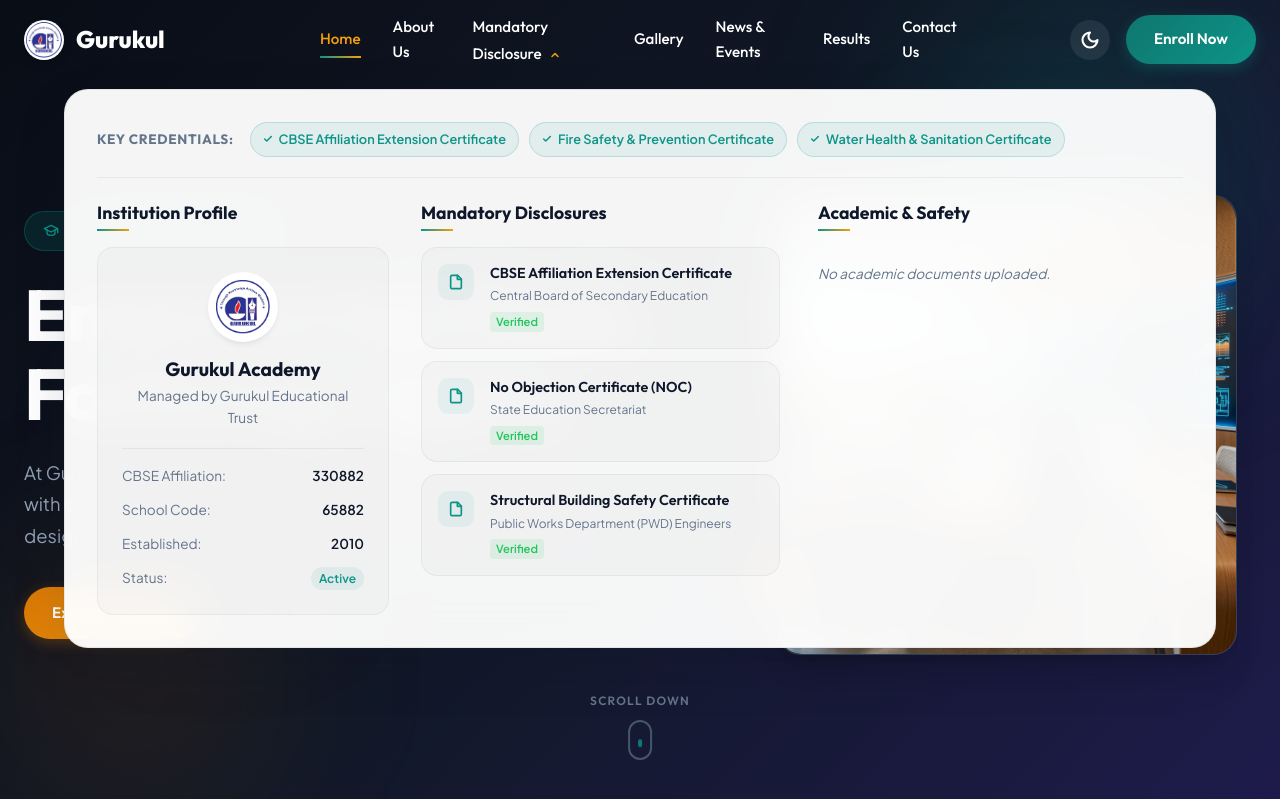
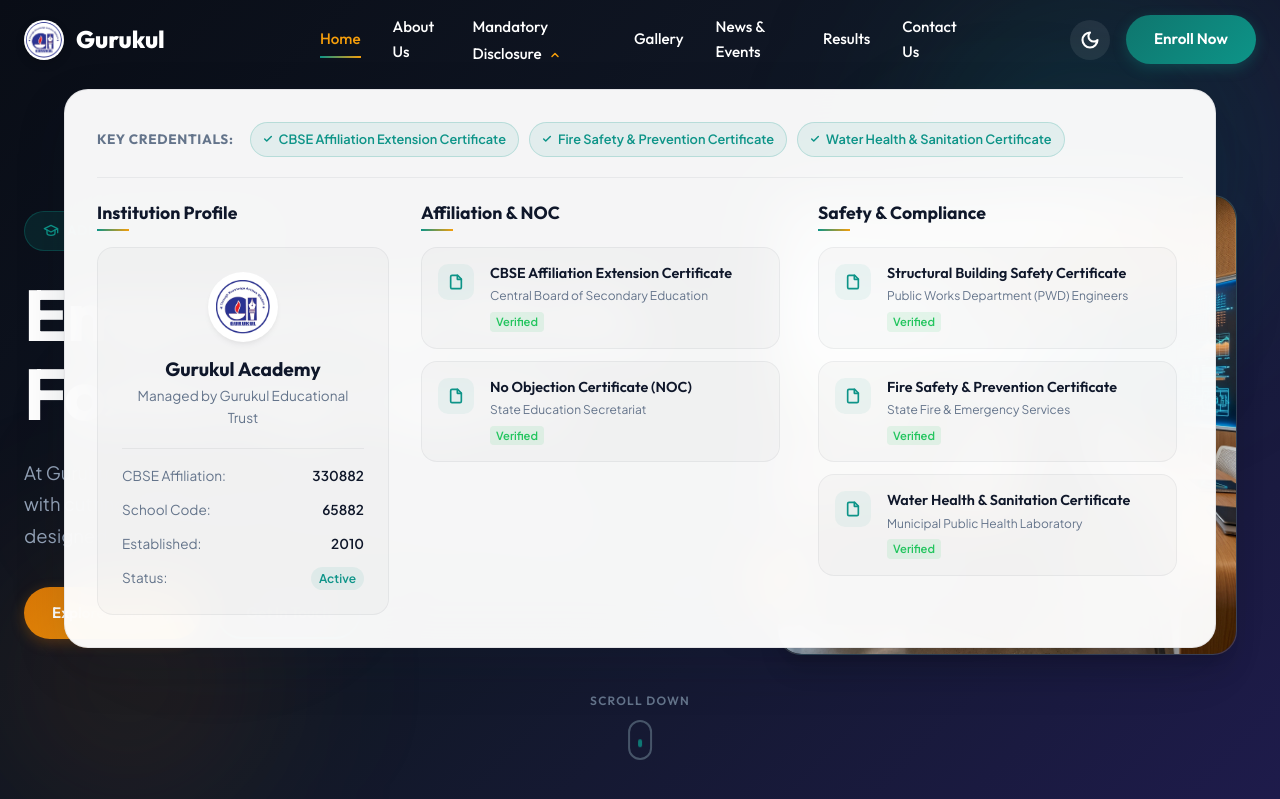
Before and after one commit to arccena2025-dev/gurukul, a PHP site: page /index.php in a window 1280 px wide, after a click on "Mandatory Disclosure". Shown: the top 799 px of the page. Run offline with PHP 8.4, Linux system fonts and the light colour scheme; data comes from the database, SQL or seed files in the repository; tables that the repository leaves empty hold one stand-in row (values such as "Sample post"); grey boxes marked "Sample" are stand-in pictures.

Commit message:
feat: segregate footer and header certificates by category

```diff
--- a/includes/footer.php
+++ b/includes/footer.php
@@ -69,10 +69,38 @@ if (isset($pdo)) {
                 <div class="footer-col">
                     <h4>Mandatory Disclosures</h4>
                     <div class="footer-links">
-                        <?php if (empty($footer_certs)): ?>
-                            <div class="footer-link-item"><a href="#">No Certificates Loaded</a></div>
+                        <!-- Group 1: Affiliation & NOC -->
+                        <div class="footer-sub-group-title" style="font-family: var(--font-heading); font-size: 0.75rem; font-weight: 700; text-transform: uppercase; color: var(--accent-light); margin: 8px 0 6px; letter-spacing: 0.05em;">Affiliation & NOC</div>
+                        <?php
+                        $rec_certs = array_filter($footer_certs, function($c) { return $c['category'] === 'recognition'; });
+                        if (empty($rec_certs)):
+                        ?>
+                            <div class="footer-link-item"><a href="#">None Available</a></div>
                         <?php else: ?>
-                            <?php foreach ($footer_certs as $fc): ?>
+                            <?php foreach ($rec_certs as $fc): ?>
+                                <div class="footer-link-item">
+                                    <a href="#" class="footer-cert-link"
+                                       data-pdf="<?php echo sanitize($fc['pdf_path']); ?>"
+                                       data-title="<?php echo sanitize($fc['title']); ?>"
+                                       data-number="<?php echo sanitize($fc['certificate_number']); ?>"
+                                       data-authority="<?php echo sanitize($fc['issue_authority']); ?>"
+                                       data-issue="<?php echo sanitize($fc['issue_date']); ?>"
+                                       data-expiry="<?php echo sanitize($fc['expiry_date']); ?>">
+                                        <?php echo sanitize($fc['title']); ?>
+                                    </a>
+                                </div>
+                            <?php endforeach; ?>
+                        <?php endif; ?>
+
+                        <!-- Group 2: Safety & Compliance -->
+                        <div class="footer-sub-group-title" style="font-family: var(--font-heading); font-size: 0.75rem; font-weight: 700; text-transform: uppercase; color: var(--accent-light); margin: 16px 0 6px; letter-spacing: 0.05em;">Safety & Compliance</div>
+                        <?php
+                        $safe_certs = array_filter($footer_certs, function($c) { return $c['category'] === 'safety'; });
+                        if (empty($safe_certs)):
+                        ?>
+                            <div class="footer-link-item"><a href="#">None Available</a></div>
+                        <?php else: ?>
+                            <?php foreach ($safe_certs as $fc): ?>
                                 <div class="footer-link-item">
                                     <a href="#" class="footer-cert-link"
                                        data-pdf="<?php echo sanitize($fc['pdf_path']); ?>"
--- a/includes/header.php
+++ b/includes/header.php
@@ -163,21 +163,21 @@ if (isset($pdo)) {
                                 </div>
                             </div>
 
-                            <!-- Center Column: Mandatory Documents -->
+                            <!-- Center Column: Affiliation & NOC -->
                             <div class="mega-menu-col docs-col">
                                 <div class="col-header">
-                                    <h3>Mandatory Disclosures</h3>
+                                    <h3>Affiliation & NOC</h3>
                                 </div>
                                 <div class="cert-cards-container">
                                     <?php
-                                    $center_certs = array_filter($all_certs, function($c) {
-                                        return in_array($c['category'], ['recognition', 'safety']);
+                                    $recognition_certs = array_filter($all_certs, function($c) {
+                                        return $c['category'] === 'recognition';
                                     });
-                                    if (empty($center_certs)):
+                                    if (empty($recognition_certs)):
                                     ?>
-                                        <p class="no-certs">No disclosure documents uploaded.</p>
+                                        <p class="no-certs">No affiliation documents uploaded.</p>
                                     <?php else: ?>
-                                        <?php foreach ($center_certs as $cert): ?>
+                                        <?php foreach ($recognition_certs as $cert): ?>
                                             <div class="cert-card"
                                                  data-pdf="<?php echo sanitize($cert['pdf_path']); ?>"
                                                  data-title="<?php echo sanitize($cert['title']); ?>"
@@ -206,21 +206,21 @@ if (isset($pdo)) {
                                 </div>
                             </div>
 
-                            <!-- Right Column: Academic & Safety Policies -->
+                            <!-- Right Column: Safety & Compliance -->
                             <div class="mega-menu-col policies-col">
                                 <div class="col-header">
-                                    <h3>Academic & Safety</h3>
+                                    <h3>Safety & Compliance</h3>
                                 </div>
                                 <div class="cert-cards-container">
                                     <?php
-                                    $right_certs = array_filter($all_certs, function($c) {
-                                        return in_array($c['category'], ['academic', 'awards', 'student_safety']);
+                                    $safety_certs = array_filter($all_certs, function($c) {
+                                        return $c['category'] === 'safety';
                                     });
-                                    if (empty($right_certs)):
+                                    if (empty($safety_certs)):
                                     ?>
-                                        <p class="no-certs">No academic documents uploaded.</p>
+                                        <p class="no-certs">No safety certificates uploaded.</p>
                                     <?php else: ?>
-                                        <?php foreach ($right_certs as $cert): ?>
+                                        <?php foreach ($safety_certs as $cert): ?>
                                             <div class="cert-card"
                                                  data-pdf="<?php echo sanitize($cert['pdf_path']); ?>"
                                                  data-title="<?php echo sanitize($cert['title']); ?>"
@@ -297,12 +297,12 @@ if (isset($pdo)) {
                     </div>
 
                     <div class="drawer-sub-category">
-                        <h5>Mandatory Disclosures</h5>
-                        <?php if (empty($center_certs)): ?>
+                        <h5>Affiliation & NOC</h5>
+                        <?php if (empty($recognition_certs)): ?>
                             <p class="no-certs-mobile">None available</p>
                         <?php else: ?>
                             <div class="drawer-cert-list">
-                                <?php foreach ($center_certs as $cert): ?>
+                                <?php foreach ($recognition_certs as $cert): ?>
                                     <div class="drawer-cert-item"
                                          data-pdf="<?php echo sanitize($cert['pdf_path']); ?>"
                                          data-title="<?php echo sanitize($cert['title']); ?>"
@@ -319,12 +319,12 @@ if (isset($pdo)) {
                     </div>
 
                     <div class="drawer-sub-category">
-                        <h5>Academic & Safety</h5>
-                        <?php if (empty($right_certs)): ?>
+                        <h5>Safety & Compliance</h5>
+                        <?php if (empty($safety_certs)): ?>
                             <p class="no-certs-mobile">None available</p>
                         <?php else: ?>
                             <div class="drawer-cert-list">
-                                <?php foreach ($right_certs as $cert): ?>
+                                <?php foreach ($safety_certs as $cert): ?>
                                     <div class="drawer-cert-item"
                                          data-pdf="<?php echo sanitize($cert['pdf_path']); ?>"
                                          data-title="<?php echo sanitize($cert['title']); ?>"
```
